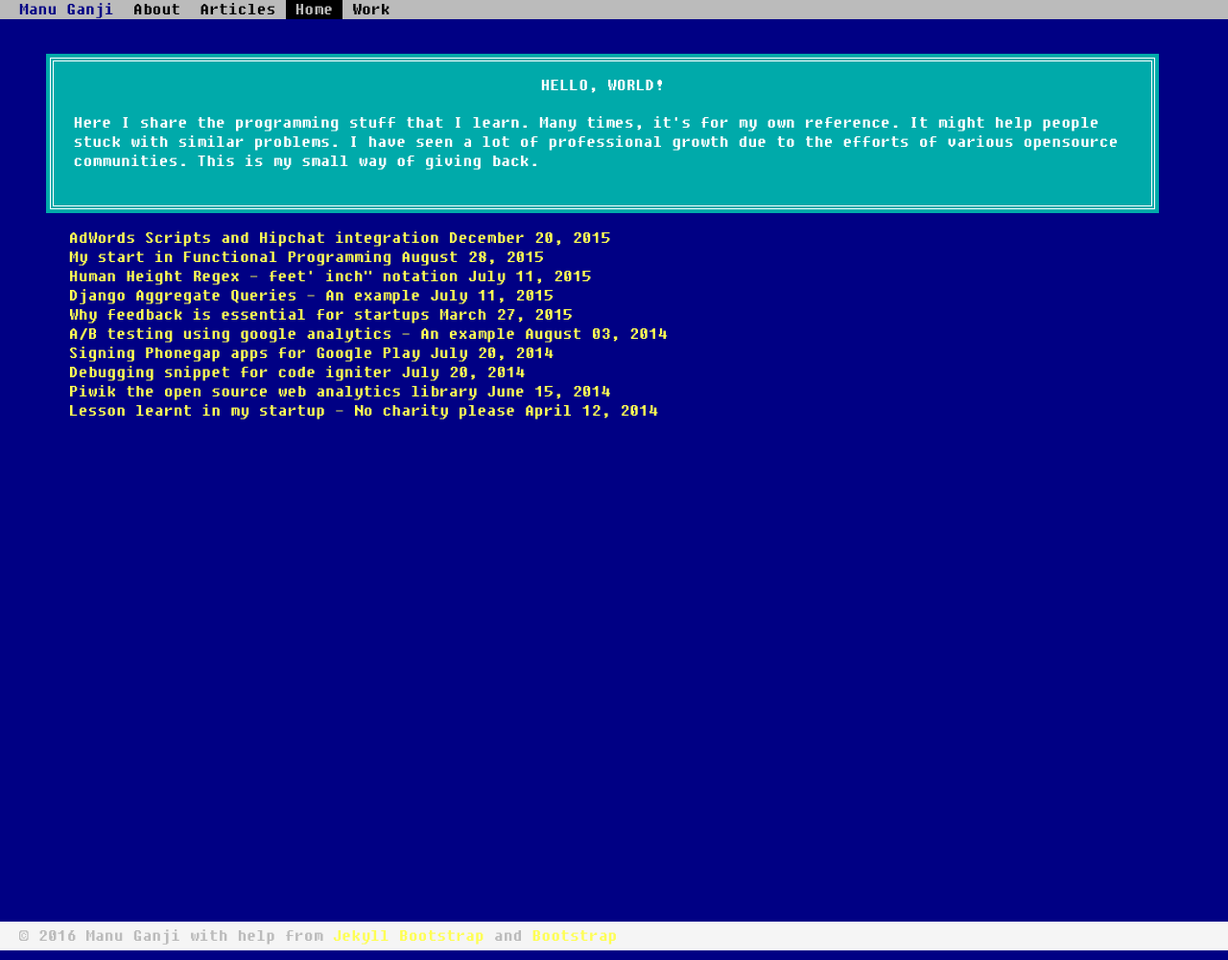
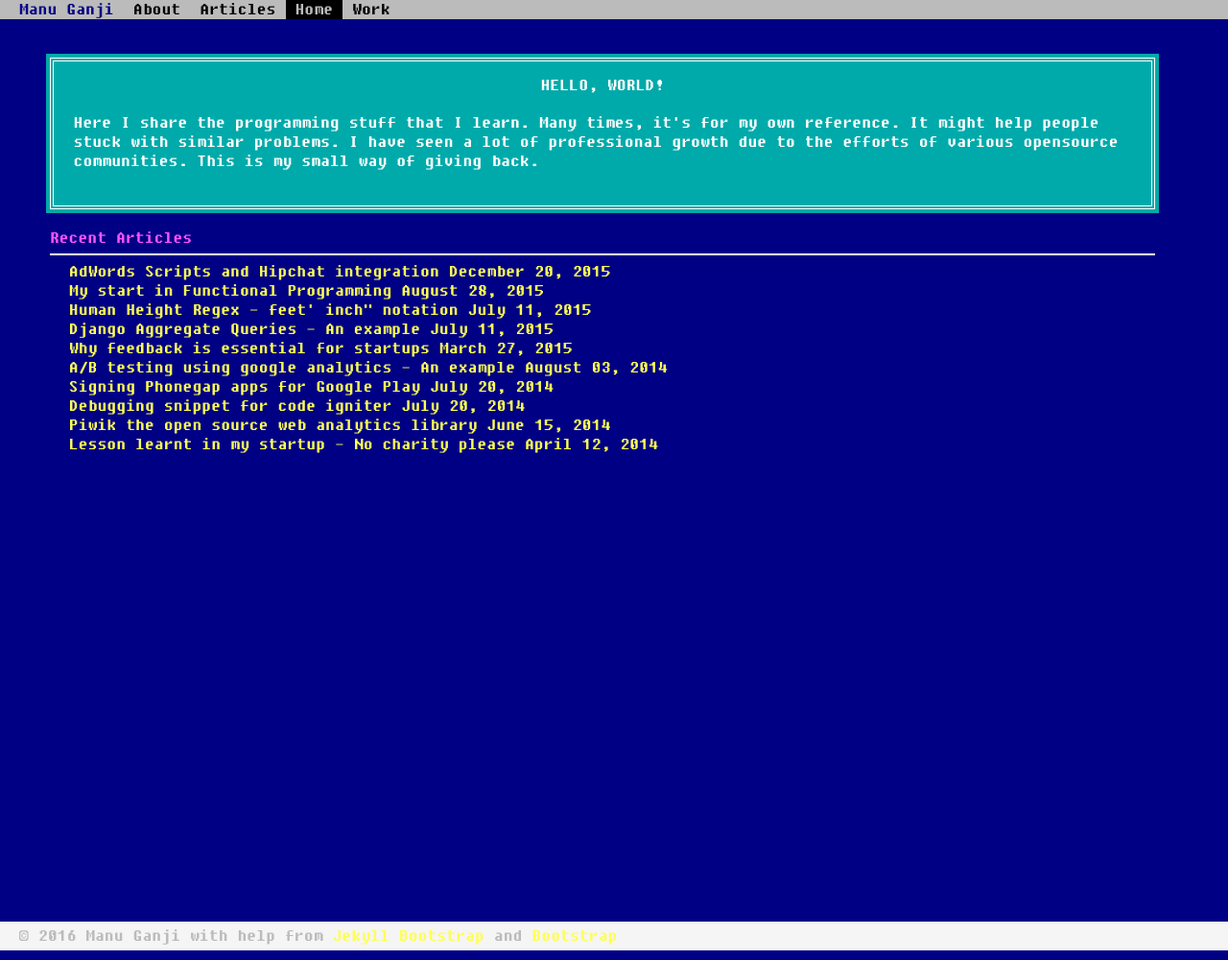
Before and after one commit to manuganji/manuganji.github.io, a Jekyll site: the page built from index.md, in a window 1280 px wide. Shown: the whole page at 96% size. Built offline with Jekyll 4.4.1, drawn with Linux system fonts in a browser that asks for light colours; nearby versions of some CDN libraries.

Commit message:
trivial edits

```diff
--- a/index.md
+++ b/index.md
@@ -9,6 +9,8 @@ group: navigation
     <h1>Hello, world!</h1>
     <p>Here I share the programming stuff that I learn. Many times, it's for my own reference. It might help people stuck with similar problems. I have seen a lot of professional growth due to the efforts of various opensource communities. This is my small way of giving back.</p>
 </div>
+<h4>Recent Articles</h4>
+<hr/>
 <ul class="post-list">
 {% for post in site.posts limit:10 %}
   <li><article><a href="{{ post.url }}">{{ post.title }} <span class="entry-date"><time datetime="{{ post.date | date_to_xmlschema }}">{{ post.date | date: "%B %d, %Y" }}</time></span></a></article></li>
```
